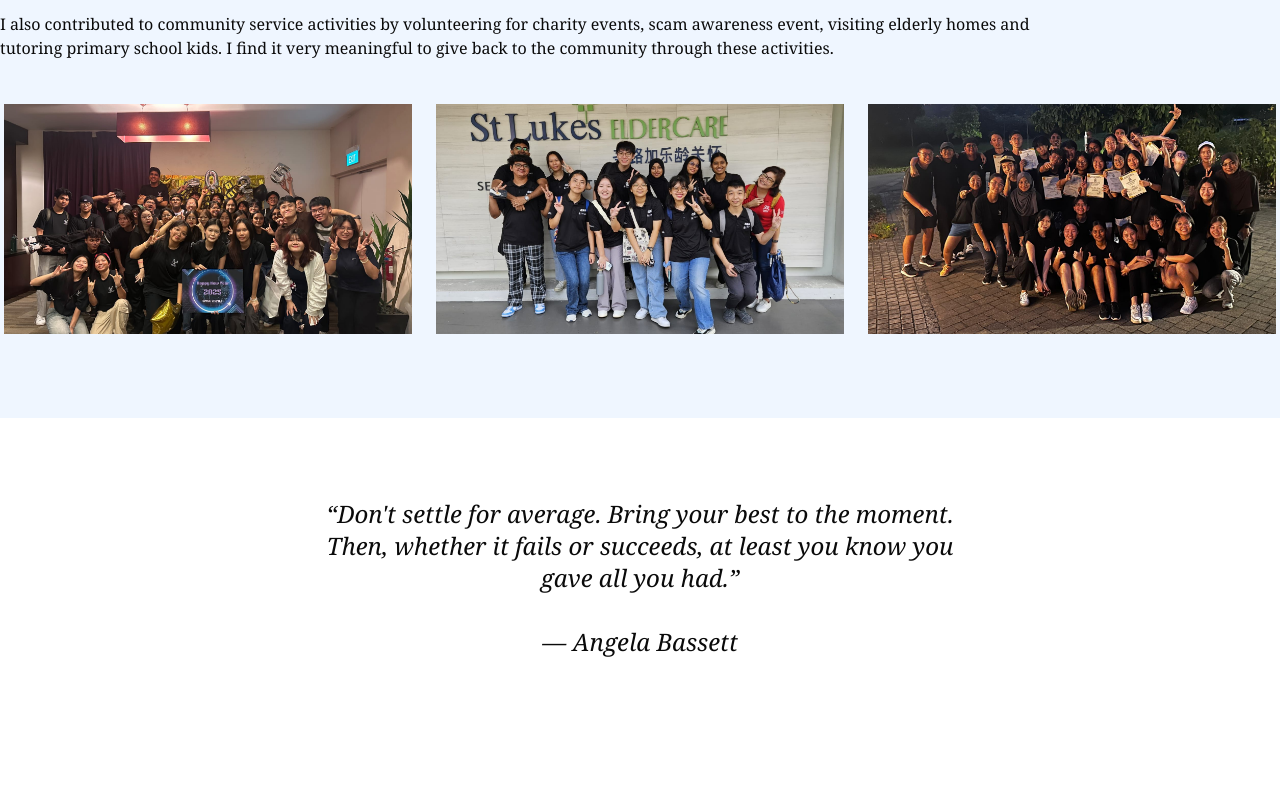
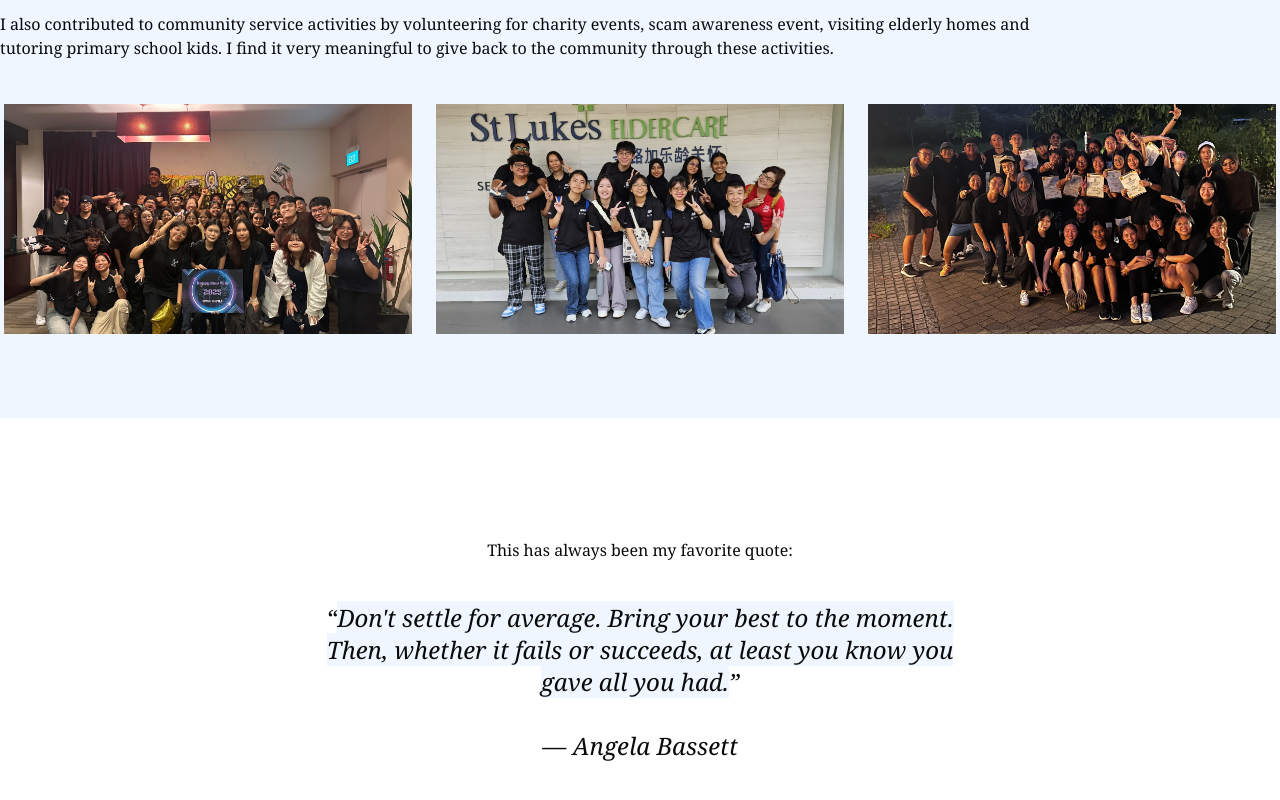
Before and after one commit to AyeThidaTun/portfolio-v2, a Next.js app: page /experience in a window 1280 px wide. Shown: the part 844-1644 px from the top of the page. Before the commit the page ends 1582 px from the top, so only its background shows below. Built offline with nearby package versions, Linux system fonts and the light colour scheme.

Commit message:
refactor: change blockquote style

```diff
--- a/app/experience/_components/quote-block.tsx
+++ b/app/experience/_components/quote-block.tsx
@@ -1,10 +1,11 @@
 export default function Quote() {
 	return (
-		<section className="flex flex-col justify-center py-20 ">
+		<section className="flex flex-col justify-center py-30">
 			<div className="max-w-7xl mx-auto">
+				<p className="text-center pb-10">This has always been my favorite quote:</p>
 				<blockquote className="text-2xl italic text-center max-w-2xl">
-					“Don&apos;t settle for average. Bring your best to the moment. Then,
-					whether it fails or succeeds, at least you know you gave all you had.”
+					“<span className="bg-blue-50">Don&apos;t settle for average. Bring your best to the moment. Then,
+					whether it fails or succeeds, at least you know you gave all you had.</span>”
 					<br />
 					<br />― Angela Bassett
 				</blockquote>
```
